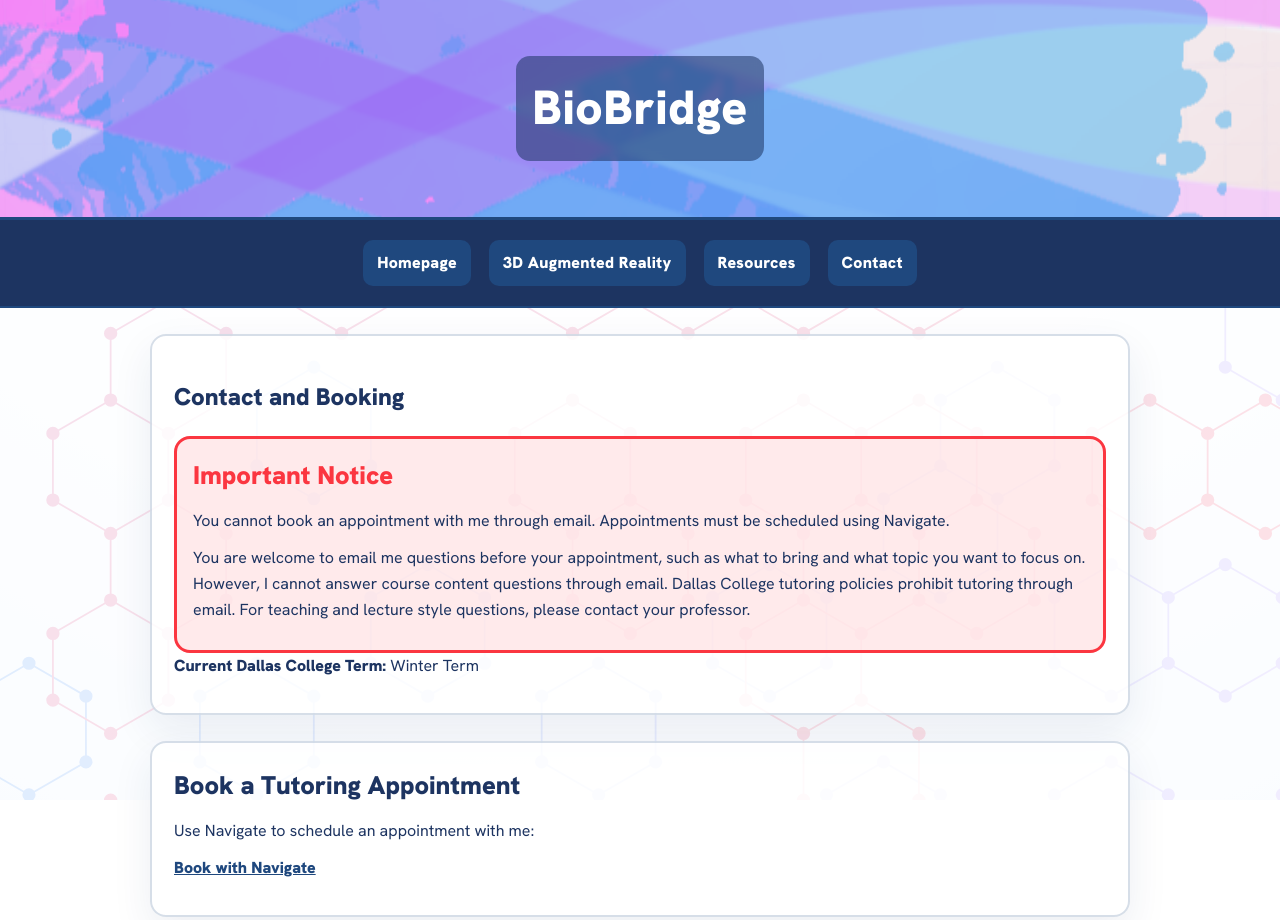
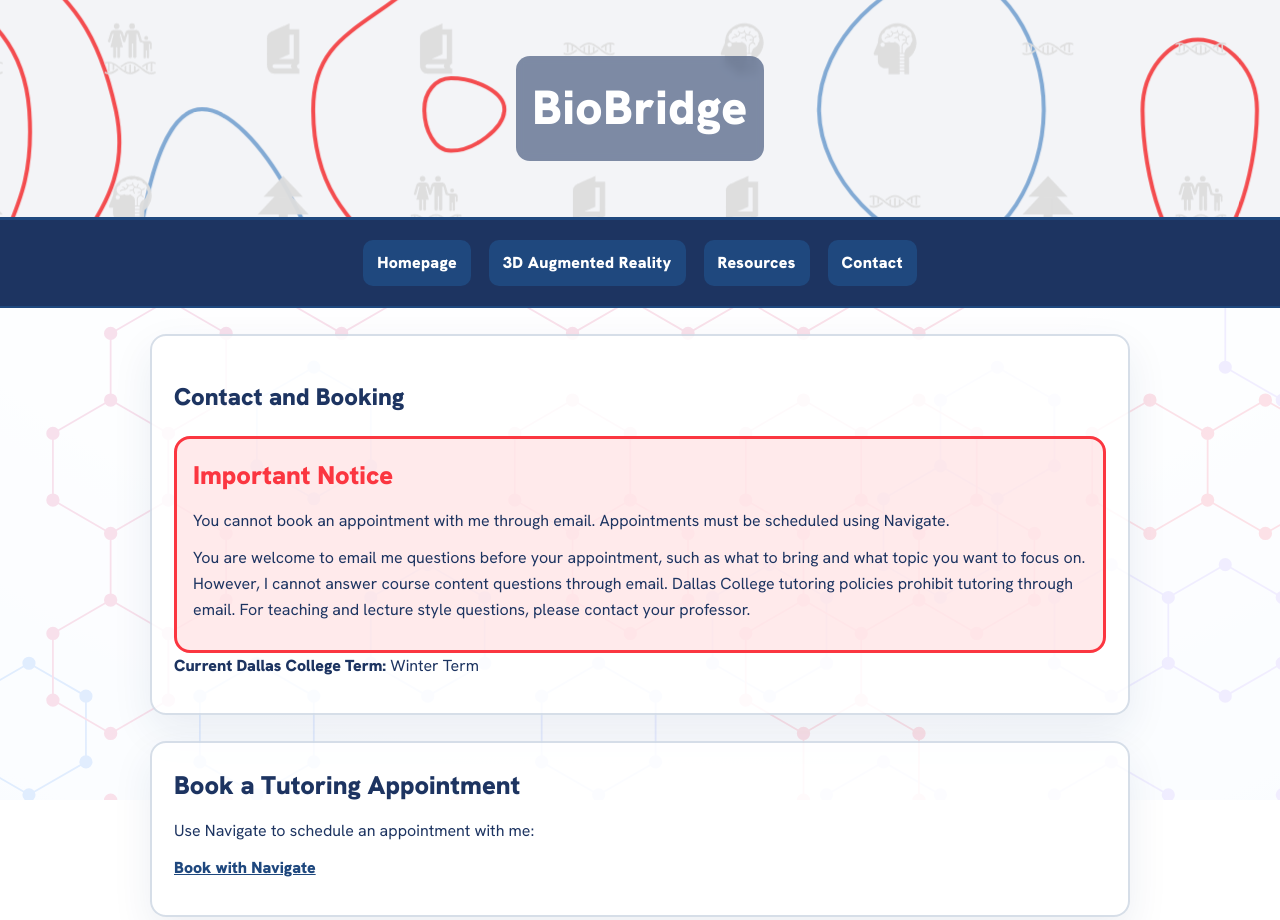
Before and after one commit to Kaehyuni/final-project-3dar, a plain HTML site: page contact.html in a window 1280 px wide. Shown: the top 920 px of the page. Drawn offline with Linux system fonts and the light colour scheme.

Commit message:
Update contact.html

```diff
--- a/contact.html
+++ b/contact.html
@@ -15,8 +15,8 @@
   <!-- Banner Background-->
  <header class="site-banner">
   <div class="banner-layers">
-    <img class="banner-layer-1" src="images/bg_banner_1.png" alt="">
-    <img class="banner-layer-2" src="images/bg_banner_2.png" alt="">
+    <img class="banner-layer-1" src="images/bg_banner_1.svg" alt="">
+    <img class="banner-layer-2" src="images/bg_banner_2.svg" alt="">
   </div>
 
   <div class="banner-content">
```
